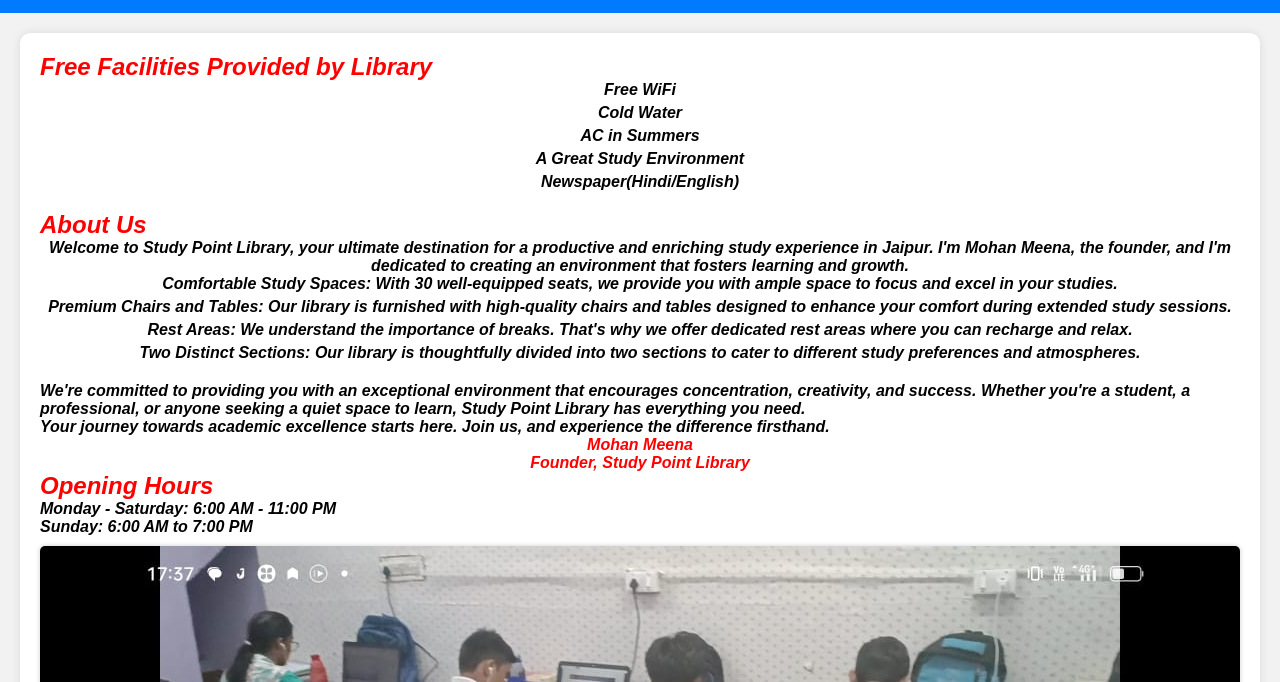
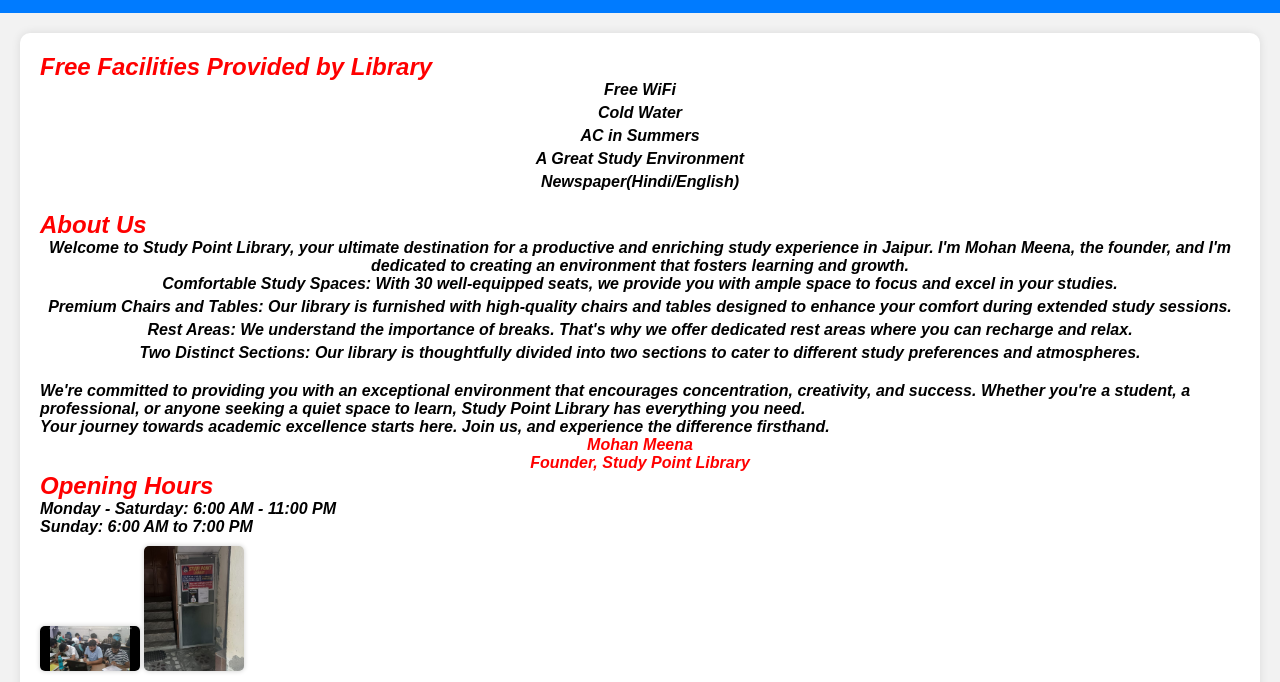
Before and after one commit to Mohanmeenabarwal/study-point-library, a plain HTML site: page index.html in a window 1280 px wide. Shown: the part 74-756 px from the top of the page. Drawn offline with Linux system fonts and the light colour scheme.

Commit message:
Update index.html

```diff
--- a/index.html
+++ b/index.html
@@ -104,9 +104,8 @@
 
         <h2 class="red-col">Opening Hours</h2>
         <p>Monday - Saturday: 6:00 AM - 11:00 PM<br>Sunday: 6:00 AM to 7:00 PM</p>
-
-        <img src="/1.jpg" alt="Library Interior">
-        <img src="/2.jpg" alt="Library Exterior">
+        <img src="./1.jpg" width="100" height="75">
+        <img src="./2.jpg" width="100" height="75">
 
         <h2 class="red-col">Contact Us</h2>
         <p id="cont" >Email: mahesh.morandi@example.com<br>Phone: +91 9001156974</p>
```
